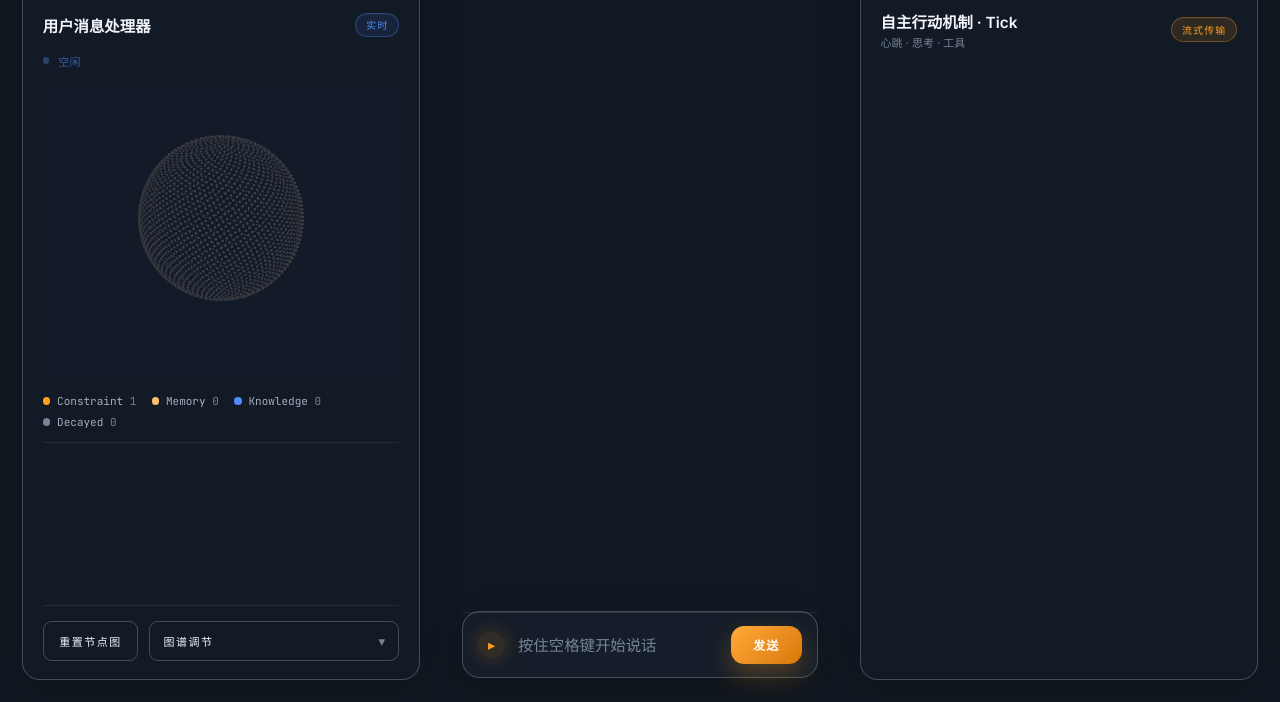
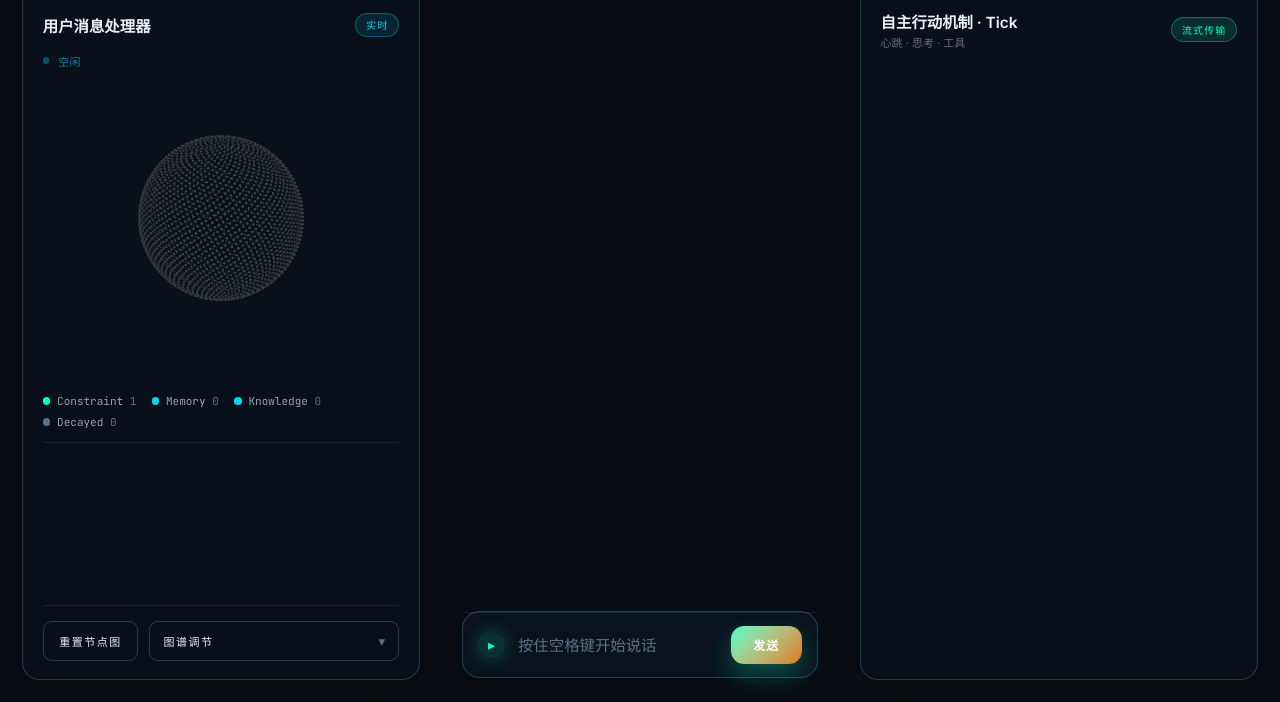
Before and after one commit to lushui1/xiaobailong, an Electron app: page index.html in a window 1280 px wide. Shown: the part 98-800 px from the top of the page. Drawn offline with Linux system fonts and the light colour scheme; no server answers.

Commit message:
theme: cyan neon tech skin
- 主色调从橙色改为青色(#00d4ff)霓虹
- 背景更深(#0a0e14)
- 节点高亮、连线、Logo全部cyan发光
- 复制配置到MyAI目录(从旧小白龙目录)

```diff
--- a/src/ui/brain-ui/styles.css
+++ b/src/ui/brain-ui/styles.css
@@ -1,30 +1,30 @@
 :root {
-  --bg0: #111821;
-  --bg1: #172231;
-  --bg-deep: #0d141d;
-  --ink: #f3f5fb;
-  --ink2: #a2adbd;
-  --dim: #778397;
-  --line: rgba(150, 169, 198, 0.13);
-  --line-strong: rgba(164, 183, 214, 0.32);
-  --panel: rgba(20, 28, 40, 0.78);
-  --panel-raised: rgba(26, 36, 50, 0.70);
-  --console-bg: rgba(22, 31, 44, 0.78);
-  --cool: #4f8cff;
-  --warm: #ff9f1c;
-  --ok: #39d98a;
-  --warn: #f59e0b;
-  --danger: #f87171;
-  --node-low: #213652;
-  --node-high: #ffbe6b;
-  --glow-halo: rgba(255, 159, 28, 0.16);
-  --glow-tint1: rgba(255, 159, 28, 0.12);
-  --glow-tint2: rgba(79, 140, 255, 0.08);
-  --link-stroke: rgba(255, 159, 28, 0.22);
-  --shadow-soft: 0 14px 40px rgba(0, 0, 0, 0.18);
-  --shadow-console: 0 12px 32px rgba(0, 0, 0, 0.22);
-  --shadow-pop: 0 8px 22px rgba(0, 0, 0, 0.20);
-  --shadow-inset: inset 0 1px 0 rgba(255, 255, 255, 0.045);
+  --bg0: #0a0e14;
+  --bg1: #0f1923;
+  --bg-deep: #060a10;
+  --ink: #e8f0f8;
+  --ink2: #8fa4b8;
+  --dim: #5a7088;
+  --line: rgba(100, 200, 255, 0.10);
+  --line-strong: rgba(100, 200, 255, 0.25);
+  --panel: rgba(10, 18, 28, 0.82);
+  --panel-raised: rgba(15, 25, 38, 0.75);
+  --console-bg: rgba(12, 20, 32, 0.82);
+  --cool: #00d4ff;
+  --warm: #00ffc8;
+  --ok: #00ff88;
+  --warn: #ffaa00;
+  --danger: #ff4466;
+  --node-low: #0a2a3a;
+  --node-high: #00d4ff;
+  --glow-halo: rgba(0, 212, 255, 0.15);
+  --glow-tint1: rgba(0, 212, 255, 0.10);
+  --glow-tint2: rgba(0, 255, 200, 0.08);
+  --link-stroke: rgba(0, 212, 255, 0.20);
+  --shadow-soft: 0 14px 40px rgba(0, 0, 0, 0.25);
+  --shadow-console: 0 12px 32px rgba(0, 0, 0, 0.30);
+  --shadow-pop: 0 8px 22px rgba(0, 0, 0, 0.28);
+  --shadow-inset: inset 0 1px 0 rgba(0, 212, 255, 0.06);
 }
 
 [data-theme="phosphor"] {
```
